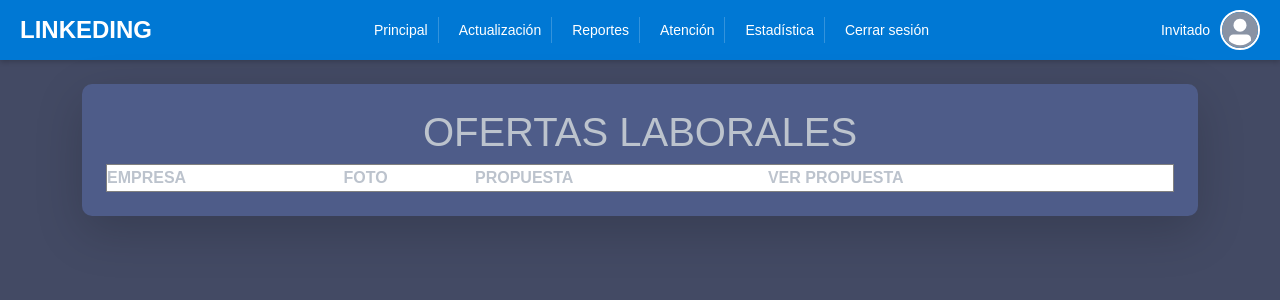
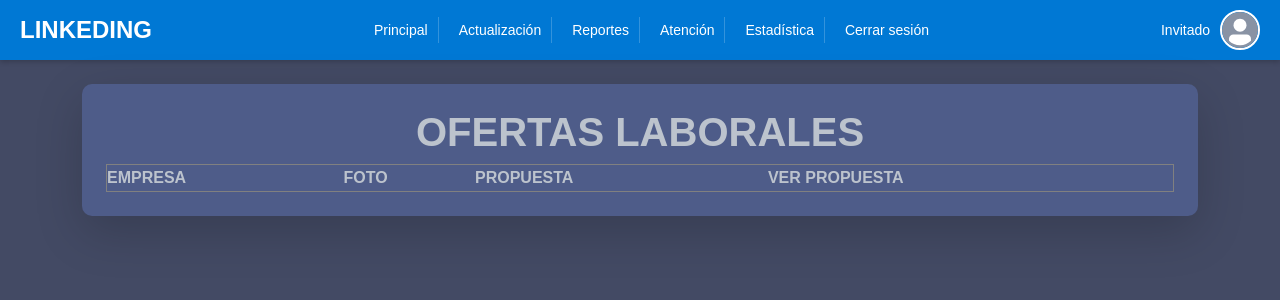
Before and after one commit to dev-tomas/linkeding, a PHP site: page /index.php?page=ofertas_laborales in a window 1280 px wide. Shown: the top 300 px of the page. Run offline with PHP 8.4, Linux system fonts and the light colour scheme; the visitor is signed in with stand-in values (Sample User, id 1); data that the repository does not hold is empty.

Commit message:
he modificado el archivo

```diff
--- a/sections/ofertas_laborales.php
+++ b/sections/ofertas_laborales.php
@@ -26,16 +26,17 @@ $fila = mysqli_query($cn, $sql);
     <meta charset="UTF-8">
     <meta name="viewport" content="width=device-width, initial-scale=1.0">
     <title>Ver Oferta</title>
+    <link rel="stylesheet" href="css/oferta.css">
 </head>
 <body>
-    <center><h1>OFERTAS LABORALES</h1></center>
+    <center><h1><strong>OFERTAS LABORALES</strong></h1></center>
 
-    <table border="1">
+    <table border="1" class="offer-table">
         <tr>
-            <td bgcolor="white"><strong>EMPRESA</strong></td>
-            <td bgcolor="white"><strong>FOTO</strong></td>
-            <td bgcolor="white"><strong>PROPUESTA</strong></td>
-            <td bgcolor="white"><strong>VER PROPUESTA</strong></td>
+            <td class="header-column"><strong>EMPRESA</strong></td>
+            <td class="header-column"><strong>FOTO</strong></td>
+            <td class="header-column"><strong>PROPUESTA</strong></td>
+            <td class="header-column"><strong>VER PROPUESTA</strong></td>
         </tr>
 
         <?php
```
